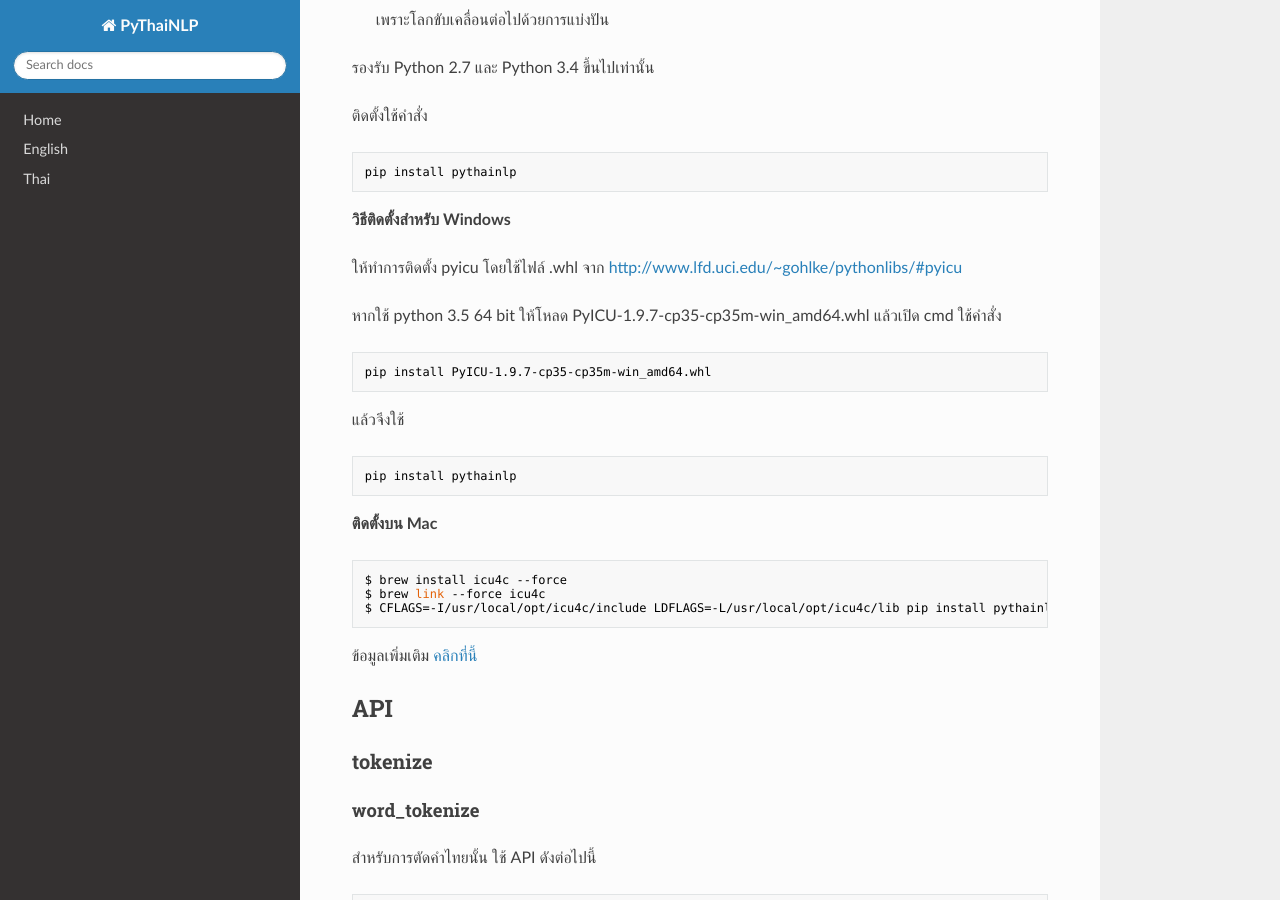
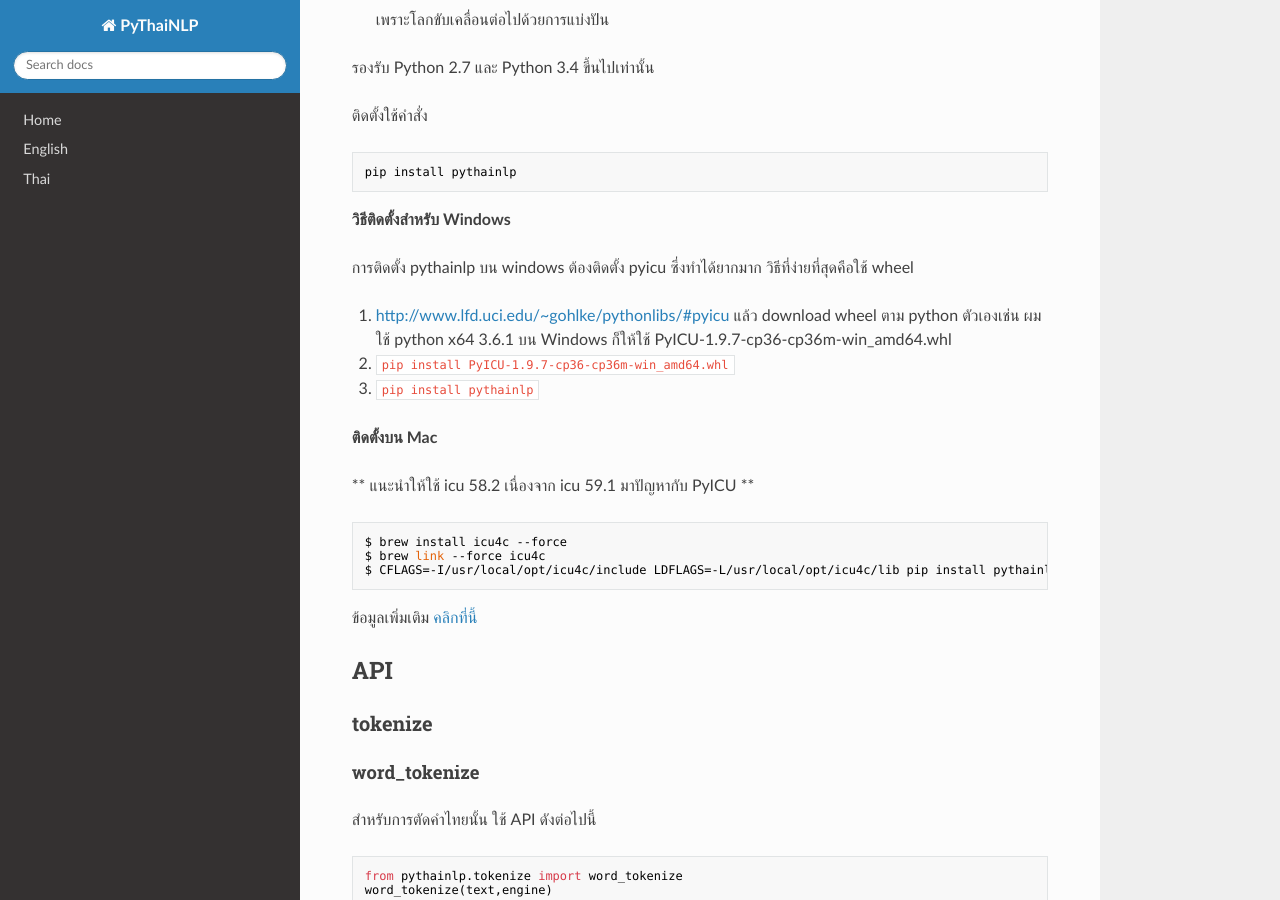
Before and after one commit to PyThaiNLP/pythainlp, an MkDocs documentation site: the page built from docs/pythainlp-1-5-thai.md, in a window 1280 px wide and 900 px high, scrolled down 1568 px. Built offline with MkDocs 1.6.1, drawn with Linux system fonts in a browser that asks for light colours; nearby versions of some CDN libraries; old or Windows-style settings are respelled for this version of MkDocs.

Commit message:
update docs

````diff
--- a/docs/pythainlp-1-5-thai.md
+++ b/docs/pythainlp-1-5-thai.md
@@ -16,21 +16,19 @@
 
 **วิธีติดตั้งสำหรับ Windows**
 
-ให้ทำการติดตั้ง pyicu โดยใช้ไฟล์ .whl จาก [http://www.lfd.uci.edu/~gohlke/pythonlibs/#pyicu](http://www.lfd.uci.edu/~gohlke/pythonlibs/#pyicu)
+การติดตั้ง pythainlp บน windows ต้องติดตั้ง pyicu ซึ่งทำได้ยากมาก
+วิธีที่ง่ายที่สุดคือใช้ wheel
 
-หากใช้ python 3.5 64 bit ให้โหลด PyICU‑1.9.7‑cp35‑cp35m‑win_amd64.whl แล้วเปิด cmd ใช้คำสั่ง
+1. [http://www.lfd.uci.edu/~gohlke/pythonlibs/#pyicu](http://www.lfd.uci.edu/~gohlke/pythonlibs/#pyicu) แล้ว download wheel ตาม python ตัวเองเช่น
+  ผมใช้ python x64 3.6.1 บน Windows ก็ให้ใช้ PyICU‑1.9.7‑cp36‑cp36m‑win_amd64.whl
 
-```
-pip install PyICU‑1.9.7‑cp35‑cp35m‑win_amd64.whl
-```
+2. `pip install PyICU‑1.9.7‑cp36‑cp36m‑win_amd64.whl`
 
-แล้วจึงใช้
-
-```
-pip install pythainlp
-```
+3. `pip install pythainlp`
 
 **ติดตั้งบน Mac**
+
+** แนะนำให้ใช้ icu 58.2 เนื่องจาก icu 59.1 มาปัญหากับ PyICU **
 
 ```sh
 $ brew install icu4c --force
````
